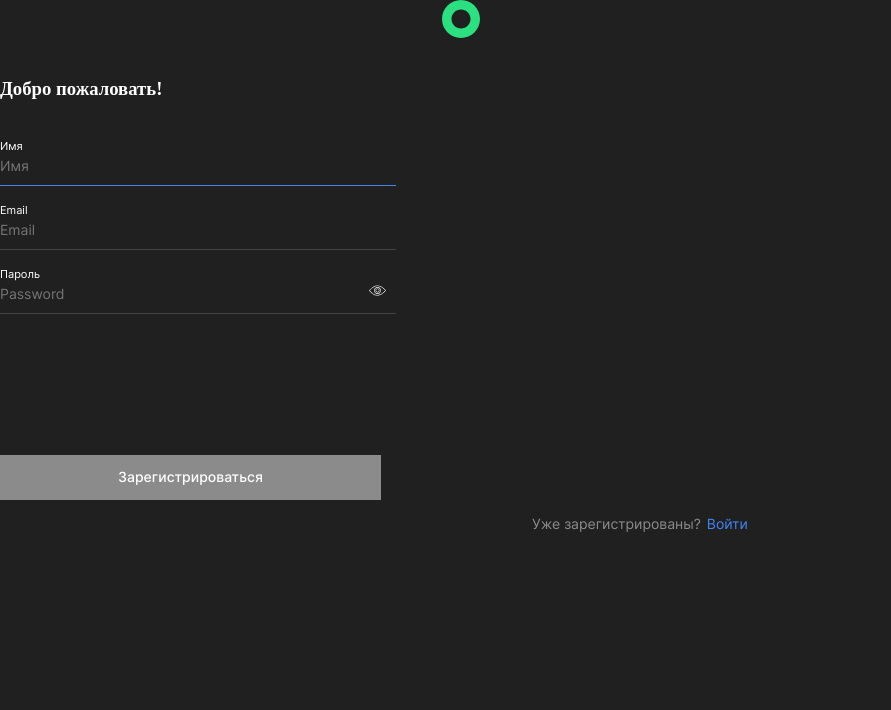
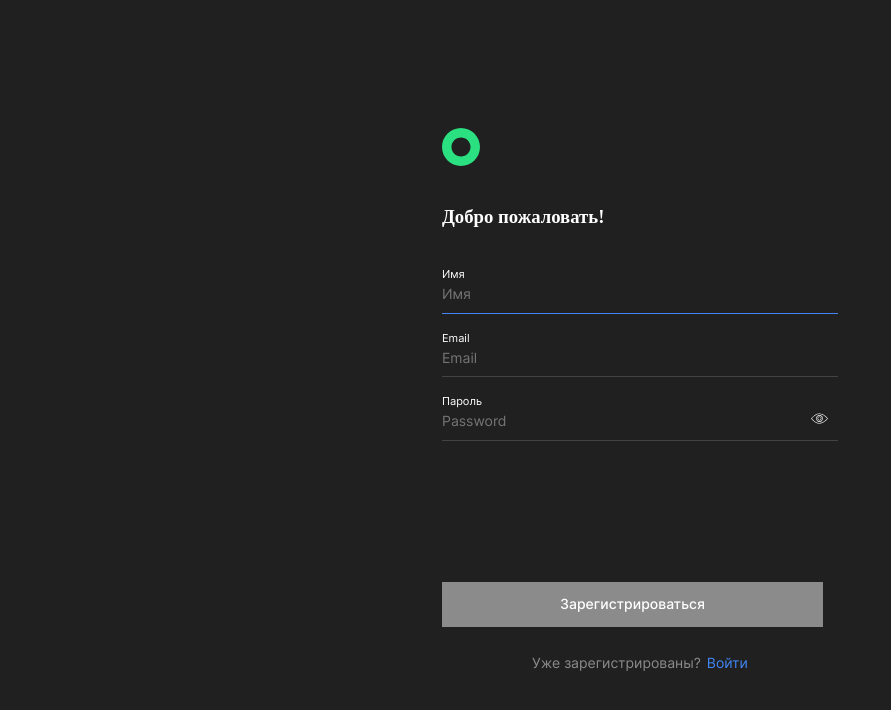
Before and after one commit to SergZhikhDev/movies-explorer-full, a React (Create React App) app in the folder frontend/: page /form in a window 1280 px wide. Shown: the top 710 px of the page, without its empty margins (0-891 px from the left). Built offline with nearby package versions, Linux system fonts and the light colour scheme.

Commit message:
add className to <form> on Form

```diff
--- a/frontend/src/components/pages-components/Form/Form.js
+++ b/frontend/src/components/pages-components/Form/Form.js
@@ -36,7 +36,7 @@ export const Form = (props) => {
   };
 
   return (
-    <form  onSubmit={onSubmit}>
+    <form  className='form register sfp_type_reg hp'  onSubmit={onSubmit}>
       <div className='form__header form__header_type_auth'>
         <Logo />
       </div>
```
